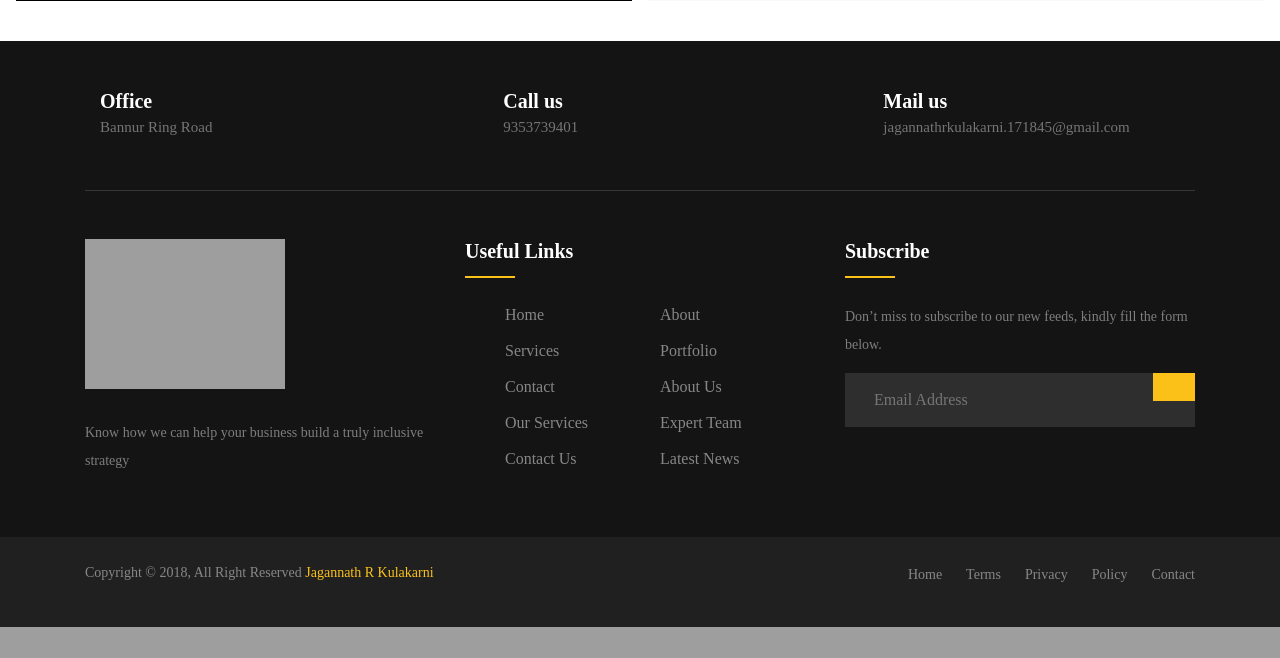
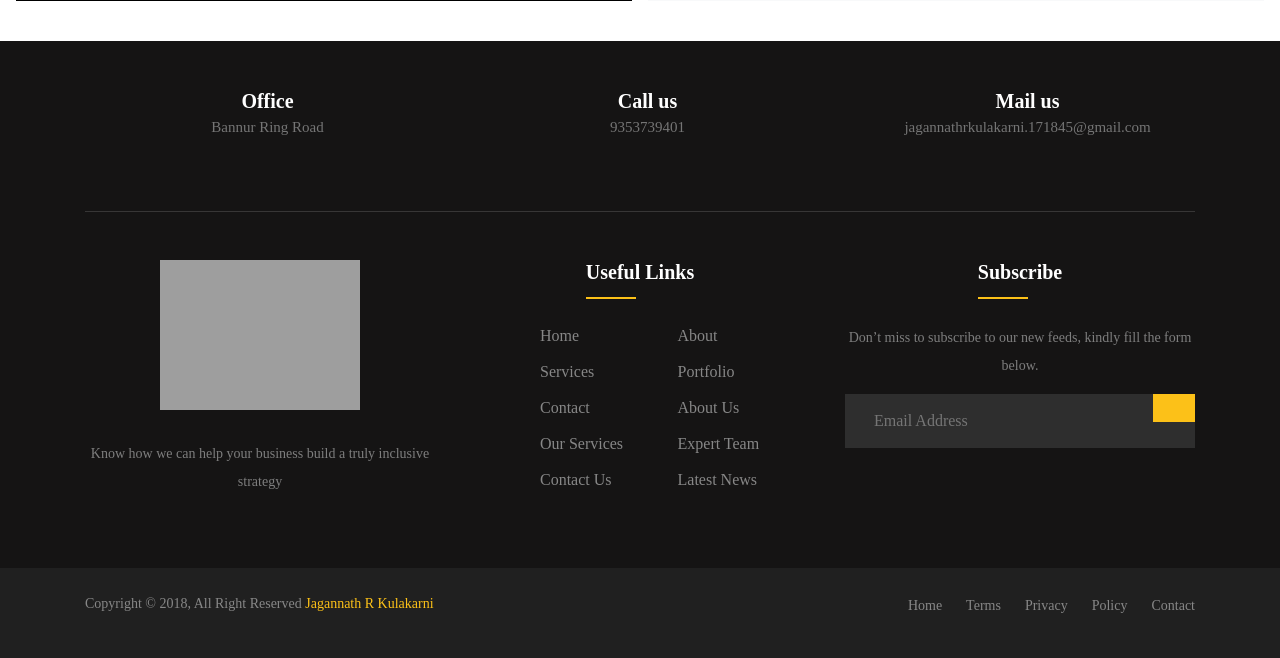
Before and after one commit to JAGANNATH-R-KULAKARNI/cfg, a Django app: page /app/ in a window 1280 px wide. Shown: the part 2846-3504 px from the top of the page. Before the commit the page ends 3473 px from the top, so only its background shows below. Run offline with Django 4.2, Linux system fonts and the light colour scheme; some libraries are stand-ins or nearby versions; some web fonts are replaced; grey boxes are pictures that could not be loaded.

Commit message:
home page completed2

```diff
--- a/1/giftabled/my_app/templates/my_app/home2.html
+++ b/1/giftabled/my_app/templates/my_app/home2.html
@@ -322,30 +322,34 @@
           <div class="row">
             <div class="col-xl-4 col-md-4 mb-30">
               <div class="single-cta">
-                <i class="fas fa-map-marker-alt"></i>
-                <div class="cta-text">
+                <div class="cta-text" style="width: 100%; text-align: center">
                   <h4>Office</h4>
                   <span>Bannur Ring Road</span>
                 </div>
               </div>
+              <br />
             </div>
-            <div class="col-xl-4 col-md-4 mb-30">
+            <div
+              class="col-xl-4 col-md-4 mb-30"
+              style="display: flex; justify-content: center"
+            >
               <div class="single-cta">
-                <i class="fas fa-phone"></i>
-                <div class="cta-text">
+                <div class="cta-text" style="width: 100%; text-align: center">
                   <h4>Call us</h4>
                   <span>9353739401</span>
                 </div>
               </div>
             </div>
+
             <div class="col-xl-4 col-md-4 mb-30">
+              <br class="only_mobile" />
               <div class="single-cta">
-                <i class="far fa-envelope-open"></i>
-                <div class="cta-text">
+                <div class="cta-text" style="width: 100%; text-align: center">
                   <h4>Mail us</h4>
                   <span>jagannathrkulakarni.171845@gmail.com</span>
                 </div>
               </div>
+              <br />
             </div>
           </div>
         </div>
@@ -353,7 +357,7 @@
           <div class="row">
             <div class="col-xl-4 col-lg-4 mb-50">
               <div class="footer-widget">
-                <div class="footer-logo">
+                <div class="footer-logo make_it_center">
                   <a href="index.html"
                     ><img
                       src="https://i0.wp.com/giftabled.org/wp-content/uploads/2019/08/GiftAbled-logo-HD-pin.png"
@@ -361,8 +365,8 @@
                       alt="logo"
                   /></a>
                 </div>
-                <div class="footer-text">
-                  <p>
+                <div class="footer-text make_it_center">
+                  <p style="text-align: center">
                     Know how we can help your business build a truly inclusive
                     strategy
                   </p>
@@ -371,9 +375,10 @@
             </div>
             <div class="col-xl-4 col-lg-4 col-md-6 mb-30">
               <div class="footer-widget">
-                <div class="footer-widget-heading">
+                <div class="footer-widget-heading make_it_center">
                   <h3>Useful Links</h3>
                 </div>
+                <div class="make_it_center" style="padding-left: 10%">
                   <ul>
                     <li><a href="#">Home</a></li>
                     <li><a href="#">about</a></li>
@@ -388,13 +393,14 @@
                   </ul>
                 </div>
               </div>
+            </div>
             <div class="col-xl-4 col-lg-4 col-md-6 mb-50">
               <div class="footer-widget">
-                <div class="footer-widget-heading">
+                <div class="footer-widget-heading make_it_center">
                   <h3>Subscribe</h3>
                 </div>
                 <div class="footer-text mb-25">
-                  <p>
+                  <p style="text-align: center">
                     Don’t miss to subscribe to our new feeds, kindly fill the
                     form below.
                   </p>
--- a/1/giftabled/static/homei.css
+++ b/1/giftabled/static/homei.css
@@ -37,6 +37,16 @@
   margin: 0 !important;
 }
 
+.only_mobile {
+  display: none;
+}
+
+.make_it_center {
+  display: flex;
+  justify-content: center;
+  width: 100% !important;
+}
+
 .impact_bro {
   min-height: 500px !important;
   background-image: url("https://nunomarinhomusic.files.wordpress.com/2015/06/6-talent.jpg");
@@ -68,4 +78,7 @@
   .information_vro {
     display: none;
   }
+  .only_mobile {
+    display: block;
+  }
 }
```
Lines whose indentation alone changed are shown as unchanged.
